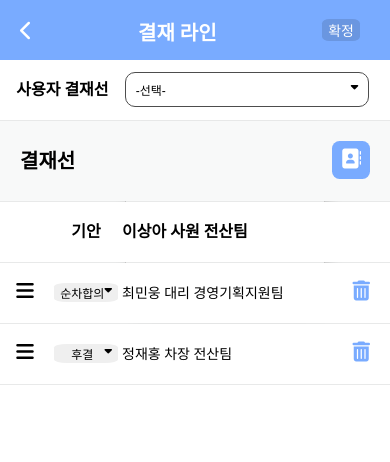
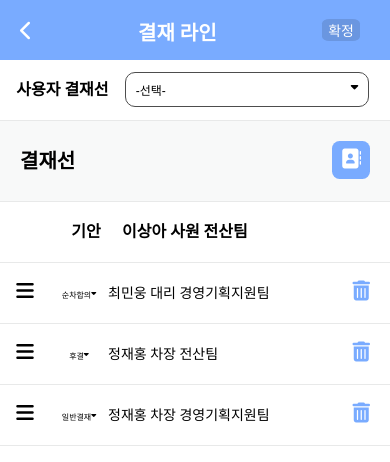
Before and after one commit to LSA88/leave_application, a plain HTML site: page approval.html in a window 390 px wide. Drawn offline with nearby package versions, Linux system fonts and the light colour scheme.

Commit message:
approval / 사원검색 반응형

```diff
--- a/approval.html
+++ b/approval.html
@@ -34,11 +34,11 @@
           <button class="user__approval on" onclick="select();">
             -선택-<i class="fa-solid fa-caret-down"></i>
           </button>
-          <ul class="listbox" id="listbox">
+          <!-- <ul class="listbox" id="listbox">
             <li><button class="list">휴가</button></li>
             <li><button class="list">전표(9시이전)</button></li>
             <li><button class="list">전표(9시이후)</button></li>
-          </ul>
+          </ul> -->
         </div>
       </div>
       <div class="divider"></div>
@@ -57,9 +57,7 @@
         <div class="order__box"></div>
         <div class="approval__line__method__me">기안</div>
         <div class="approval__line__emplyee__me">
-          <span>이상아</span>
-          <span>사원</span>
-          <span>전산팀</span>
+          <span class="employee__me">이상아 사원 전산팀</span>
         </div>
         <div class="icon__box"></div>
       </div>
@@ -71,14 +69,14 @@
             <i class="fas fa-bars"></i>
           </button>
         </div>
-        <button class="approval__line__method">
+        <div class="approval__line__method">
+          <button class="method__btn">
             순차합의
             <i class="fa-solid fa-caret-down"></i>
           </button>
+        </div>
         <div class="approval__line__emplyee">
-          <span>최민웅</span>
-          <span>대리</span>
-          <span>경영기획지원팀</span>
+          <span>최민웅 대리 경영기획지원팀</span>
         </div>
         <div class="icon__box">
           <i class="fa-solid fa-trash-can"></i>
@@ -92,14 +90,35 @@
             <i class="fas fa-bars"></i>
           </button>
         </div>
-        <button class="approval__line__method">
+        <div class="approval__line__method">
+          <button class="method__btn">
             후결
             <i class="fa-solid fa-caret-down"></i>
           </button>
+        </div>
         <div class="approval__line__emplyee">
-          <span>정재홍</span>
-          <span>차장</span>
-          <span>전산팀</span>
+          <span>정재홍 차장 전산팀</span>
+        </div>
+        <div class="icon__box">
+          <i class="fa-solid fa-trash-can"></i>
+        </div>
+      </div>
+      <div class="divider"></div>
+
+      <div class="approval__line__container">
+        <div class="order__box">
+          <button class="order__btn">
+            <i class="fas fa-bars"></i>
+          </button>
+        </div>
+        <div class="approval__line__method">
+          <button class="method__btn">
+            일반결재
+            <i class="fa-solid fa-caret-down"></i>
+          </button>
+        </div>
+        <div class="approval__line__emplyee">
+          <span>정재홍 차장 경영기획지원팀</span>
         </div>
         <div class="icon__box">
           <i class="fa-solid fa-trash-can"></i>
--- a/css/approval.css
+++ b/css/approval.css
@@ -42,11 +42,10 @@ ul {
   appearance: none;
   text-align: left;
 }
-
+/*
 .listbox {
   width: 200px;
   list-style: none;
-  /* background: #ffffff; */
   border: 1px solid #c4c4c4;
   box-shadow: 4px 4px 14px rgba(0, 0, 0, 0.15);
   border-radius: 10px;
@@ -69,7 +68,7 @@ ul {
   border-radius: 8px;
   box-sizing: border-box;
   text-align: left;
-}
+} */
 
 .fa-caret-down {
   float: right;
@@ -115,13 +114,16 @@ ul {
 }
 
 .approval__line__method {
+  width: 50px;
   display: inline-block;
-  width: 64px;
   font-size: var(--font-micro);
   text-align: center;
 }
 
-.fa-caret-down {
+.method__btn {
+  font-size: 8px;
+  padding: 0;
+  background-color: var(--color-white);
 }
 
 .approval__line__method__me {
@@ -167,8 +169,9 @@ ul {
   font-weight: var(--weight-regular);
 }
 
-@media (max-width: 280px) {
+@media (max-width: 359px) {
   .approval__line__list {
+    font-size: var(--font-small);
     padding: 0 4px 0 2px;
   }
 
@@ -186,7 +189,7 @@ ul {
   }
 
   .approval__line__method {
-    width: 39px;
+    width: 22%;
   }
 
   .order__box {
@@ -211,4 +214,12 @@ ul {
   .approval__line__list.subject {
     margin-left: 10px;
   }
+
+  .employee__me {
+    font-size: var(--font-regular);
+  }
+
+  span {
+    font-size: 10px;
+  }
 }
--- a/css/main.css
+++ b/css/main.css
@@ -323,7 +323,7 @@ label input[type="radio"]:checked:after {
   padding: 0;
 }
 
-@media (max-width: 280px) {
+@media (max-width: 359px) {
   :root {
     /* Font size */
     --font-large: 20px;
@@ -332,4 +332,22 @@ label input[type="radio"]:checked:after {
     --font-small: 12px;
     --font-micro: 10px;
   }
+
+  .search__input {
+    padding: 0 10px;
+  }
+
+  .employee__items__container {
+    line-height: 50px;
+  }
+
+  input[type="radio"] {
+    margin: 0px 4px 0px 4px;
+  }
+
+  label input[type="radio"]:after {
+    width: 20px;
+    height: 20px;
+    font-size: var(--font-regular);
+  }
 }
```
Lines whose indentation alone changed are shown as unchanged.
